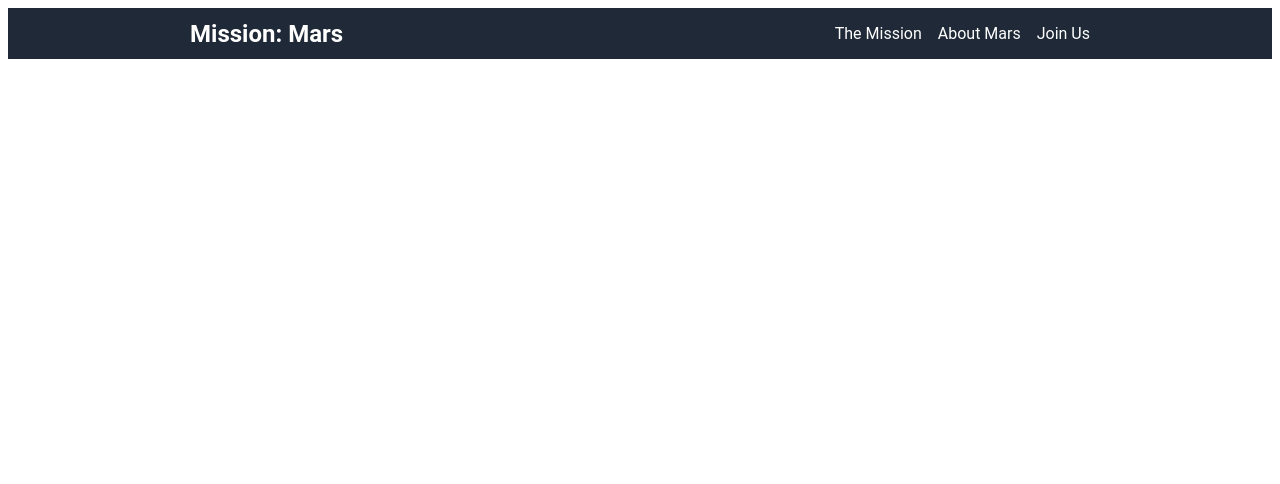
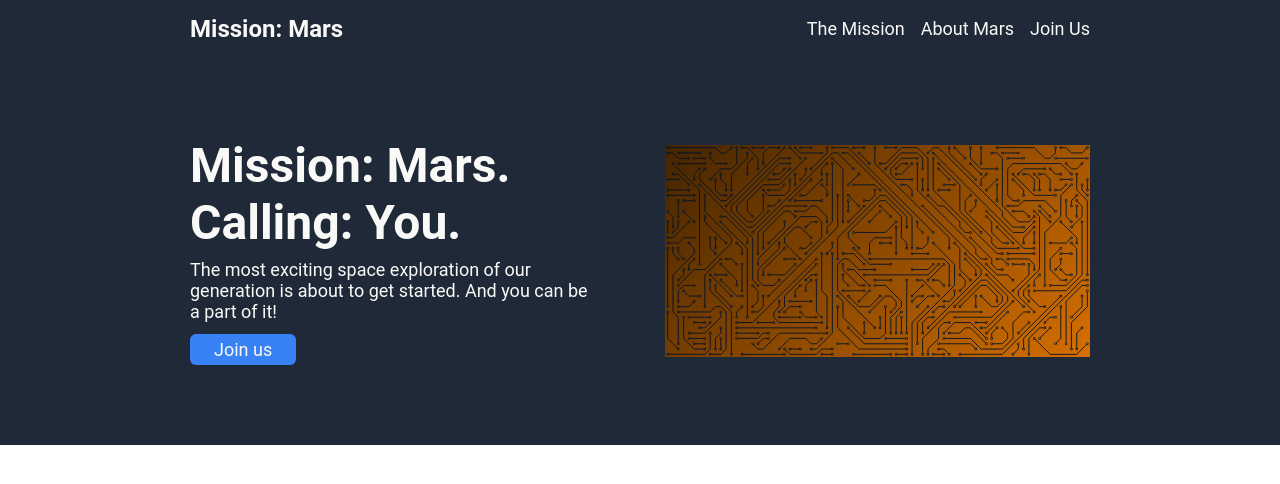
Before and after one commit to AmyGois/landing-page, a plain HTML site: page index.html in a window 1280 px wide. Drawn offline with Linux system fonts and the light colour scheme.

Commit message:
Create header; create button; fix navbar
Make navigation bar sticky.

```diff
--- a/index.html
+++ b/index.html
@@ -9,7 +9,7 @@
   <body>
     <nav>
       <div class="container">
-        <div class="logo"><a href="#">Mission: Mars</a></div>
+        <a class="logo" href="#">Mission: Mars</a>
         <ul>
           <li><a href="#">The Mission</a></li>
           <li><a href="#">About Mars</a></li>
@@ -17,5 +17,16 @@
         </ul>
       </div>
     </nav>
+
+    <header>
+      <div class="container">
+        <div class="hero-content">
+          <h1>Mission: Mars. Calling: You.</h1>
+          <p>The most exciting space exploration of our generation is about to get started. And you can be a part of it!</p>
+          <button>Join us</button>
+        </div>
+        <img class="hero-img" src="./images/Circuit Board.svg" alt="circuit board">
+      </div>
+    </header>
   </body>
 </html>
--- a/styles.css
+++ b/styles.css
@@ -1,5 +1,10 @@
 * {
     font-family: 'Roboto', sans-serif;
+    font-size: 18px;
+}
+
+body {
+    margin: 0;
 }
 
 .container {
@@ -10,9 +15,30 @@
     display: flex;
 }
 
+nav, header {
+    background-color: #1f2937;
+    color: #f9faf8;
+}
+
+/* Buttons */
+
+button {
+    background-color: #3882f6;
+    color: #f9faf8;
+    border: none;
+    border-radius: 6px;
+    padding: 5px 24px;
+}
+
+button:hover {
+    background-color: #2762c2;
+}
+
 /* Navigation bar */
+
 nav {
-    background-color: #1f2937;
+    position: sticky;
+    top: 0;
 }
 
 nav .container {
@@ -21,7 +47,7 @@ nav .container {
 }
 
 nav a {
-    color: #fff;
+    color: #f9faf8;
     text-decoration: none;
 }
 
@@ -35,3 +61,28 @@ nav ul {
     list-style: none;
     gap: 16px;
 }
+
+/* Header */
+
+header .container {
+    padding-top: 80px;
+    padding-bottom: 80px;
+    align-items: center;
+    justify-content: space-between;
+}
+
+h1 {
+    font-size: 48px;
+    font-weight: bolder;
+    margin: 0;
+}
+
+header p {
+    margin: 8px 0 12px 0;
+    max-width: 400px;
+}
+
+.hero-img {
+    max-width: 425px;
+    margin-left: 16px;
+}
```
